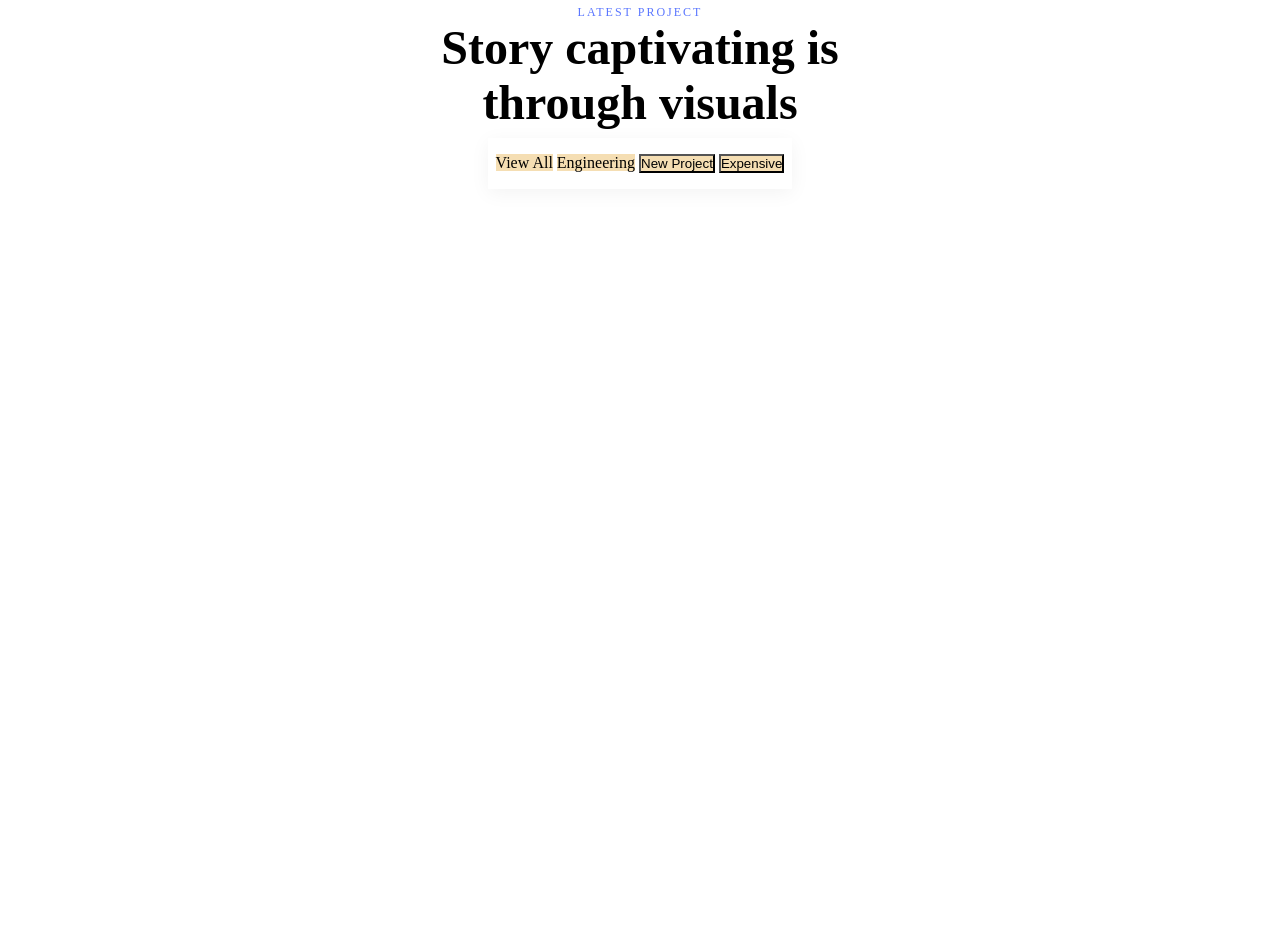
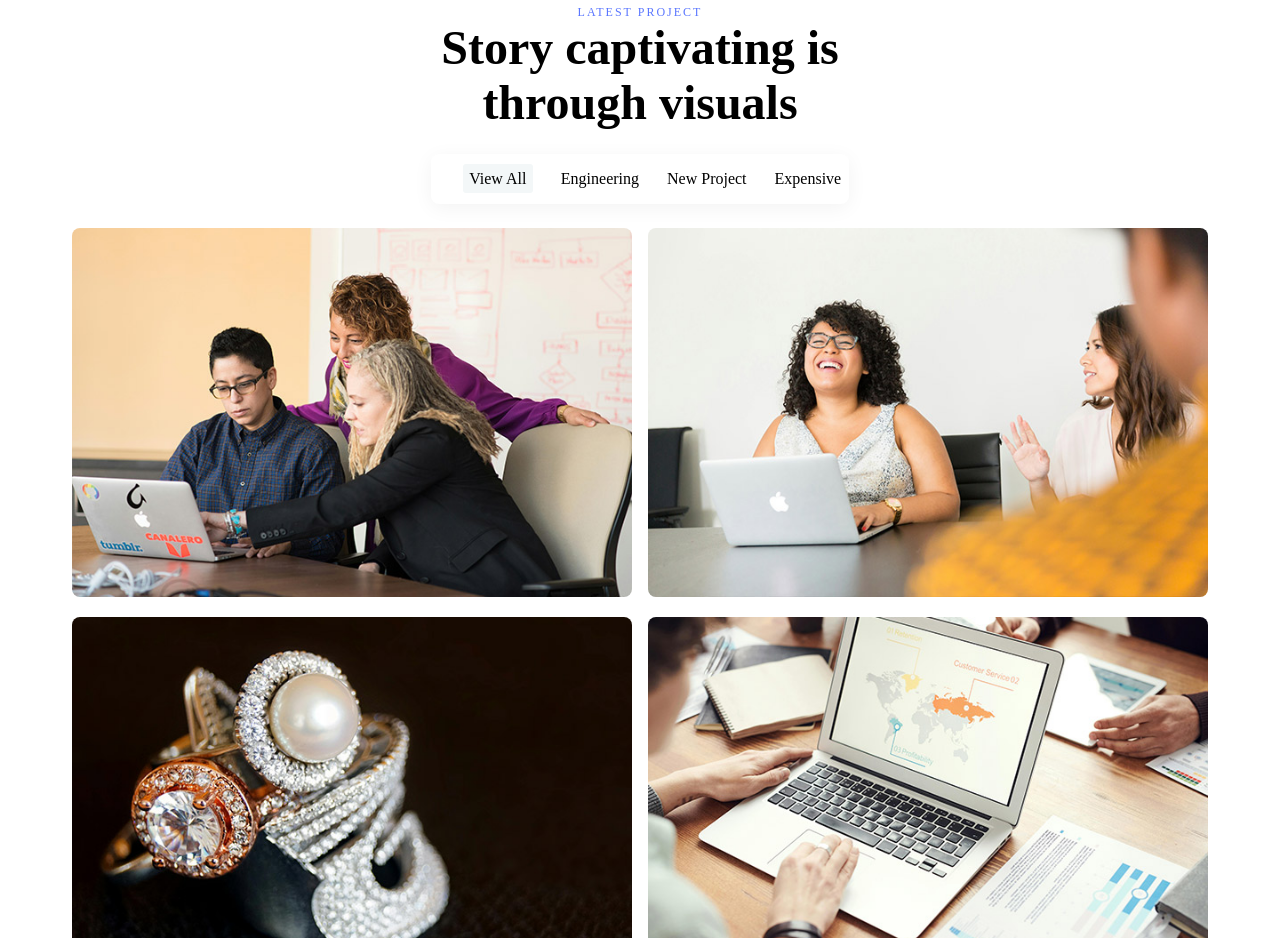
Before and after one commit to nitwebtraining/Ayeverse-Demo, a plain HTML site: page index.html in a window 1280 px wide. Shown: the part 1460-2398 px from the top of the page. Before the commit the page ends 1713 px from the top, so only its background shows below. Drawn offline with Linux system fonts and the light colour scheme.

Commit message:
portfolio section complete

```diff
--- a/assets/css/style.css
+++ b/assets/css/style.css
@@ -254,15 +254,51 @@ ul li {
 
 .portfolio-btn-sec {
     background-color: white;
-    margin-top: .5rem;
+    margin: 1.5rem 0;
     display: inline-block;
     padding: 1rem .5rem;
     box-shadow: 0 4px 20px rgba(0, 0, 0, 0.05);
     text-align: center;
+    border-radius: 8px;
+}
+
+.active {
+    background-color: #F3F7F8;
+    padding: .4rem;
+    border-radius: 3px;
+
 }
 
 .portfolio-btn-sec .portfolio-btn {
-    background-color: wheat;
+    margin-left: 1.5rem;
+}
+
+.portfolio-btn-sec .portfolio-btn:hover {
+    cursor: pointer;
+    background-color: #F3F7F8;
+    padding: .4rem;
+    border-radius: 3px;
+    transition: background-color .2s ease, padding .2s ease, border-radius .2s ease;
+}
+
+
+
+.portfolio-card-sec {
+    display: grid;
+    grid-template-columns: repeat(2, 1fr);
+    gap: 1rem;
+}
+
+.portfolio-card img {
+    width: 100%;
+    object-fit: cover;
+    border-radius: 8px;
+
+}
+
+.portfolio-card img:hover {
+    transform: translate(0px, -5px);
+    transition: transform .3s ease;
 }
 
 /* portfolio section end */
--- a/index.html
+++ b/index.html
@@ -109,10 +109,37 @@
                 <h2>Story captivating is <br> through visuals </h2>
             </div>
             <div class="portfolio-btn-sec container">
-                <a class="portfolio-btn">View All</a>
+                <a class="portfolio-btn active">View All</a>
                 <a class="portfolio-btn">Engineering</a>
-                <button class="portfolio-btn">New Project</button>
-                <button class="portfolio-btn">Expensive</button>
+                <a class="portfolio-btn">New Project</a>
+                <a class="portfolio-btn">Expensive</a>
+            </div>
+            <div class="portfolio-card-sec container">
+                <div class="portfolio-card">
+                    <img src="./assets/images/projects/project-1.jpg" alt="">
+                </div>
+                <div class="portfolio-card">
+                    <img src="./assets/images/projects/project-2.jpg" alt="">
+                </div>
+                <div class="portfolio-card">
+                    <img src="./assets/images/projects/project-3.jpg" alt="">
+                </div>
+                <div class="portfolio-card">
+                    <img src="./assets/images/projects/project-6.jpg" alt="">
+                </div>
+                <div class="portfolio-card">
+                    <img src="./assets/images/projects/project-4.jpg" alt="">
+                </div>
+                <div class="portfolio-card">
+                    <img src="./assets/images/projects/project-5.jpg" alt="">
+                </div>
+                <div class="portfolio-card">
+                    <img src="./assets/images/projects/project-6.jpg" alt="">
+                </div>
+                <div class="portfolio-card">
+                    <img src="./assets/images/projects/project-4.jpg" alt="">
+                </div>
+
 
             </div>
 
```
